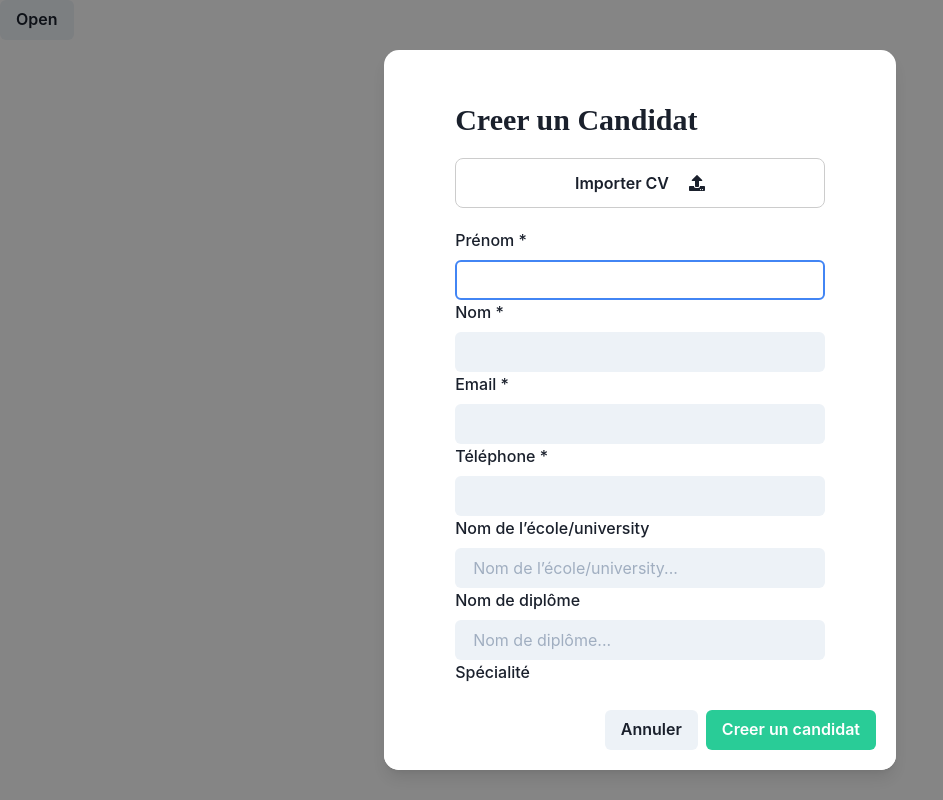
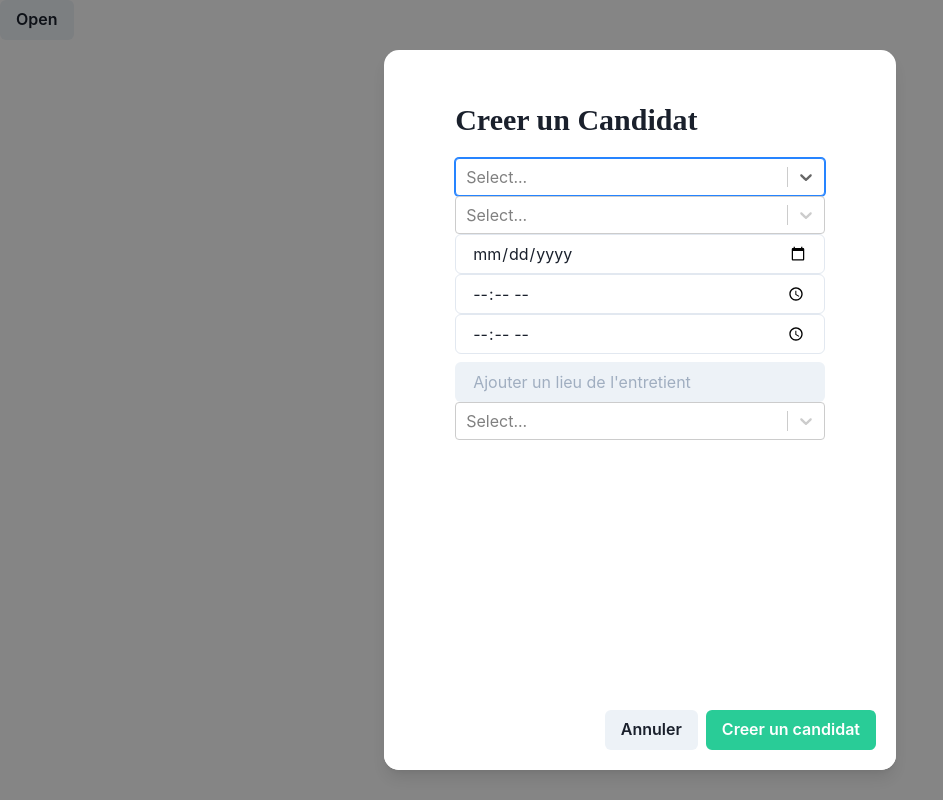
Before and after one commit to medAzizRezgui/ui-forms, a React (Vite) app in the folder ui-forms/: page / in a window 1280 px wide. Both pictures are taken after a click on the button "Open". Shown: the whole page, without its empty margins (0-943 px from the left). Built offline with nearby package versions, Linux system fonts and the light colour scheme.

Commit message:
Basic Func for rendez vous done.

```diff
--- a/ui-forms/src/App.tsx
+++ b/ui-forms/src/App.tsx
@@ -1,10 +1,12 @@
 import React from "react";
 import CandidateForm from "./pages/CandidateForm";
+import RendezVous from "./pages/RendezVous";
 
 const App = () => {
   return (
     <>
-      <CandidateForm />
+      {/*<CandidateForm />*/}
+      <RendezVous />
     </>
   );
 };
--- /dev/null
+++ b/ui-forms/src/pages/RendezVous.tsx
@@ -0,0 +1,164 @@
+import React from "react";
+import { Formik, Form } from "formik";
+import * as Yup from "yup";
+import FormDrawer from "../components/FormDrawer";
+import "../styles/customStyles.module.css";
+import Select from "react-select";
+import "react-datepicker/dist/react-datepicker.css";
+
+import {
+  Button,
+  Flex,
+  Box,
+  useDisclosure,
+  Heading,
+  Input,
+} from "@chakra-ui/react";
+import FormButtons from "../components/FormButtons";
+import MyTextInput from "../components/MyTextInput";
+const jobOptions = [
+  { value: "Front End Developer", label: "Front End Developer" },
+  { value: "Designer", label: "Designer" },
+  { value: "UI/UX Engineer", label: "UI/UX Engineer" },
+];
+const emailOptions = [
+  { value: "test@test.com", label: "test@test.com" },
+  { value: "azizrezgui4@gmail.com", label: "azizrezgui4@gmail.com" },
+  { value: "slah.2@outlook.com", label: "slah.2@outlook.com" },
+];
+const recOptions = [
+  { value: "test@test.com", label: "test@test.com" },
+  { value: "azizrezgui4@gmail.com", label: "azizrezgui4@gmail.com" },
+  { value: "slah.2@outlook.com", label: "slah.2@outlook.com" },
+];
+const RendezVous = () => {
+  const { isOpen, onClose, onOpen } = useDisclosure();
+  type InitValuesType = {
+    selectedEmail: string;
+    selectedJob: string;
+    selectedDate: string;
+    startHour: string;
+    endHour: string;
+    location: string;
+    selectedRec: RecType[];
+  };
+  type RecType = {
+    value: string;
+    label: string;
+  };
+  const initValues: InitValuesType = {
+    selectedEmail: "",
+    selectedJob: "",
+    selectedDate: "",
+    startHour: "",
+    endHour: "",
+    location: "",
+    selectedRec: [],
+  };
+  return (
+    <Formik
+      // The initial values of the form
+      initialValues={initValues}
+      //validating the form input
+      validationSchema={Yup.object({
+        selectedEmail: Yup.string().required("Obligatoire"),
+        selectedJob: Yup.string().required("Obligatoire"),
+        selectedDate: Yup.string().required("Obligatoire"),
+      })}
+      //Handle the form submit
+      onSubmit={(values, { setSubmitting }) => {
+        alert(JSON.stringify(values, null, 2));
+        setSubmitting(false);
+      }}
+    >
+      {({ isSubmitting, setFieldValue, values, errors, touched }) => (
+        <>
+          {/*  Button to open the drawer*/}
+          <Button onClick={() => onOpen()}>Open</Button>
+          <FormDrawer isOpen={isOpen} onClose={onClose}>
+            <Flex
+              align="center"
+              justify="center"
+              py={"20px"}
+              mb={"40px"}
+              w={"100%"}
+            >
+              <Box bg="white" p={6} rounded="md" w={"90%"}>
+                <Heading
+                  mb={"20px"}
+                  fontFamily={"Poppins"}
+                  fontSize={"3xl"}
+                  fontWeight={600}
+                >
+                  Creer un Candidat
+                </Heading>
+                <Form>
+                  <Select
+                    name={"selectedEmail"}
+                    id={"selectedEmail"}
+                    options={emailOptions}
+                    onChange={(value) =>
+                      setFieldValue("selectedEmail", value?.value)
+                    }
+                  />
+                  {touched.selectedEmail && errors.selectedEmail ? (
+                    <div>{errors.selectedEmail}</div>
+                  ) : null}
+
+                  <Select
+                    name={"selectedJob"}
+                    id={"selectedJob"}
+                    options={jobOptions}
+                    onChange={(value) =>
+                      setFieldValue("selectedJob", value?.value)
+                    }
+                  />
+                  {touched.selectedJob && errors.selectedJob ? (
+                    <div>{errors.selectedJob}</div>
+                  ) : null}
+
+                  <Input
+                    type={"date"}
+                    onChange={(value) => {
+                      setFieldValue("selectedDate", value.target.value);
+                    }}
+                  />
+                  <Input
+                    type={"time"}
+                    onChange={(value) => {
+                      setFieldValue("startHour", value.target.value);
+                    }}
+                  />
+                  <Input
+                    type={"time"}
+                    onChange={(value) => {
+                      setFieldValue("endHour", value.target.value);
+                    }}
+                  />
+                  <MyTextInput
+                    label=""
+                    name="location"
+                    type="text"
+                    placeholder={"Ajouter un lieu de l'entretient  "}
+                  />
+                  <Select
+                    isMulti
+                    name={"selectedRec"}
+                    id={"selectedRec"}
+                    options={recOptions}
+                    onChange={(value) => setFieldValue("selectedRec", value)}
+                  />
+                  {values.selectedRec.map((item) => (
+                    <p key={item.label}>{item.value}</p>
+                  ))}
+                  <FormButtons onClose={onClose} isSubmitting={isSubmitting} />
+                </Form>
+              </Box>
+            </Flex>
+          </FormDrawer>
+        </>
+      )}
+    </Formik>
+  );
+};
+export default RendezVous;
```
